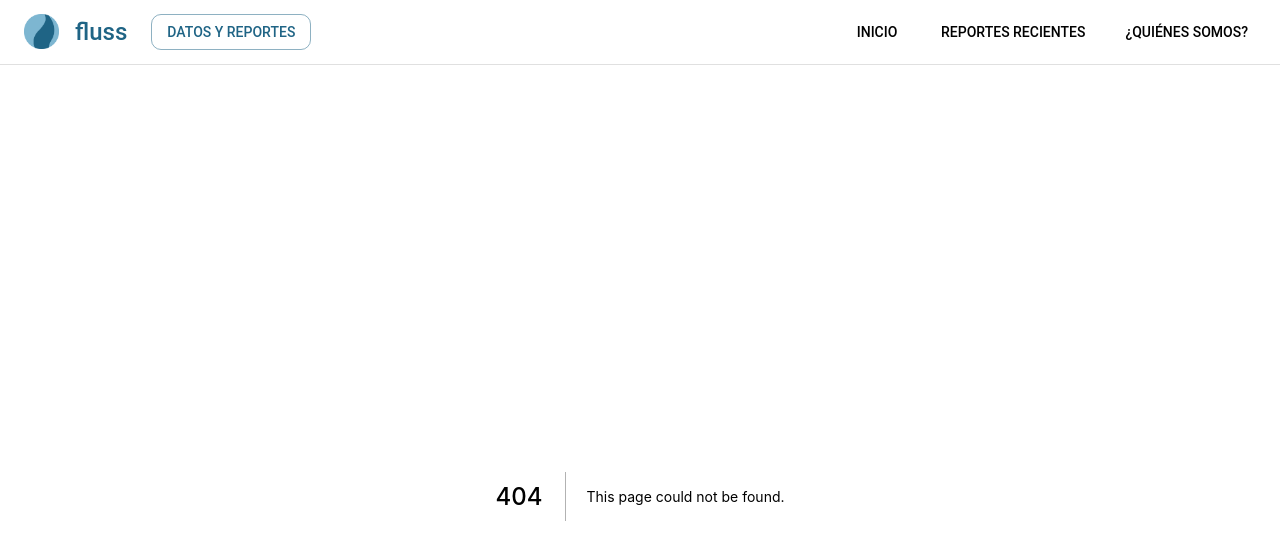
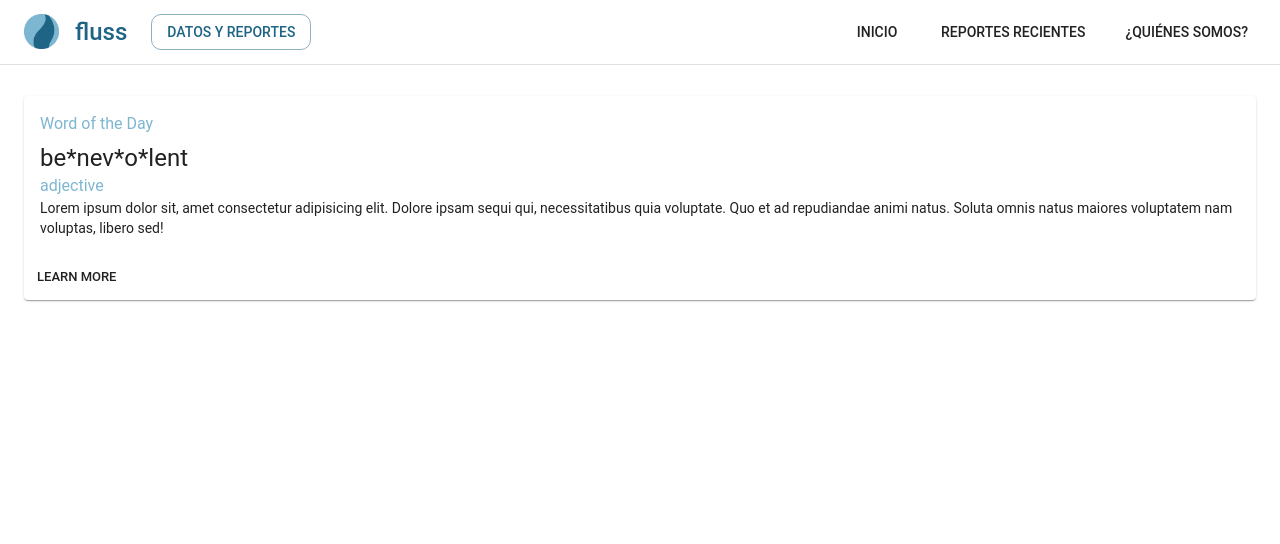
Before and after one commit to fluss-rd/fluss, a Next.js app: page /new-page in a window 1280 px wide. Before the commit this address had no page. Shown: the top 544 px of the page. Built offline with nearby package versions, Linux system fonts and the light colour scheme.

Commit message:
[WIP] Delete some demo pages

```diff
--- /dev/null
+++ b/src/pages/new-page.tsx
@@ -0,0 +1,25 @@
+import { Button, Card, CardActions, CardContent, Typography } from "@material-ui/core";
+
+export default function NewPage() {
+  return (
+    <Card>
+      <CardContent>
+        <Typography color="secondary" gutterBottom>
+          Word of the Day
+        </Typography>
+        <Typography variant="h5" component="h2">
+          be*nev*o*lent
+        </Typography>
+        <Typography color="secondary">adjective</Typography>
+        <Typography variant="body2" component="p">
+          Lorem ipsum dolor sit, amet consectetur adipisicing elit. Dolore ipsam sequi qui,
+          necessitatibus quia voluptate. Quo et ad repudiandae animi natus. Soluta omnis natus
+          maiores voluptatem nam voluptas, libero sed!
+        </Typography>
+      </CardContent>
+      <CardActions>
+        <Button size="small">Learn More</Button>
+      </CardActions>
+    </Card>
+  );
+}
```
Also changed, not shown: src/pages/hello2.tsx (deleted, +0 -22 lines), src/pages/hola.tsx (deleted, +0 -28 lines), src/pages/otra.tsx (deleted, +0 -16 lines).
